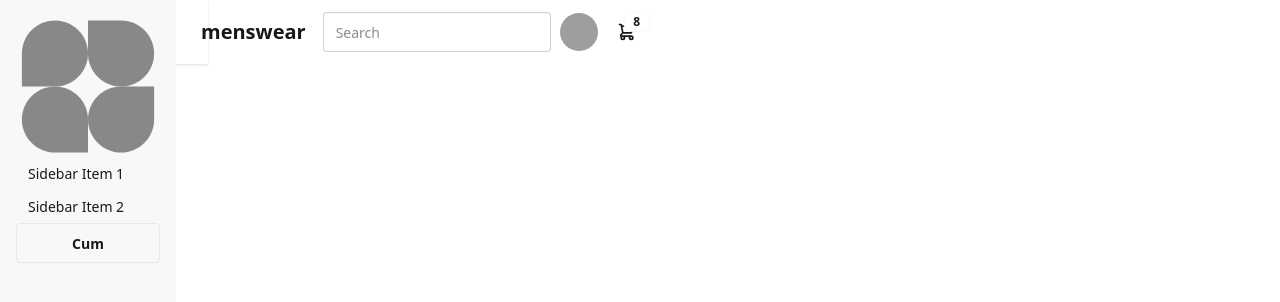
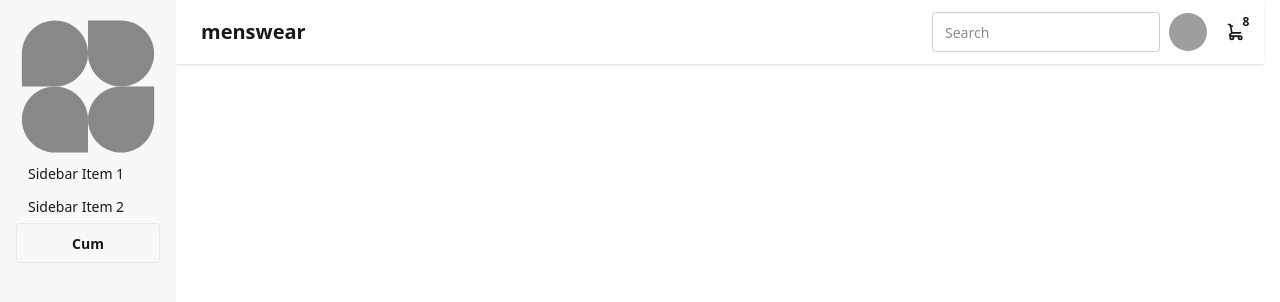
Before and after one commit to AtikoSpeed/6ix-new, an Astro site: page / in a window 1280 px wide. Built offline with nearby package versions, Linux system fonts and the light colour scheme; Astro itself is replaced by a stand-in of ours; grey boxes are pictures that could not be loaded.

Commit message:
change width

```diff
--- a/src/components/Navbar.astro
+++ b/src/components/Navbar.astro
@@ -1,4 +1,4 @@
-<div class="navbar bg-base-100 shadow-sm">
+<div class="navbar bg-base-100 shadow-sm fixed w-[calc(100vw-12rem)]">
   <div class="flex-1">
     <a class="btn btn-ghost text-xl">menswear</a>
   </div>
```
